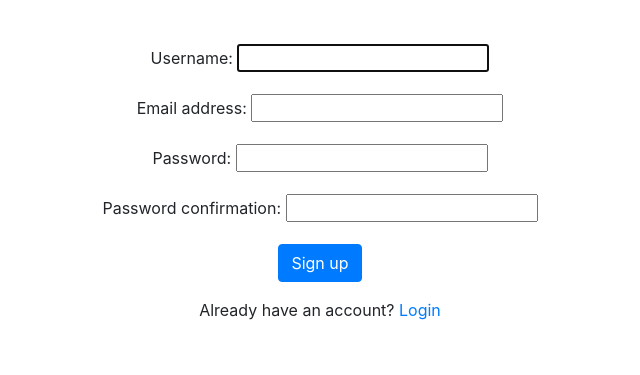
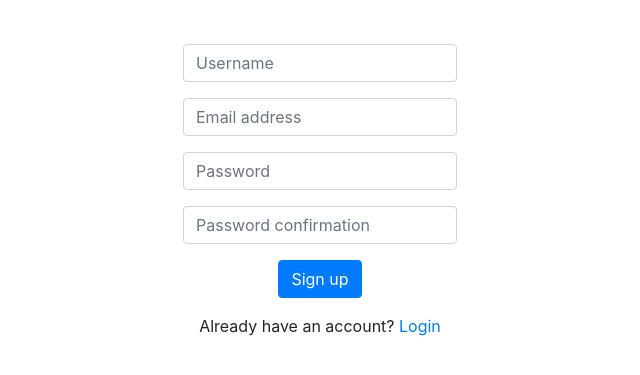
Before and after one commit to Robert-Lucas7/ECM2434_Group_Software_Project, a Django app: page /project/registration/ in a window 1280 px wide. Shown: the part 56-431 px from the top of the page, without its empty margins (320-960 px from the left). Run offline with Django 5.2, Linux system fonts and the light colour scheme; some libraries are stand-ins or nearby versions.

Commit message:
Improved Registration page style

```diff
--- a/sustainability_project/project/templates/project/registration.html
+++ b/sustainability_project/project/templates/project/registration.html
@@ -2,45 +2,39 @@
 
 {% block content %}
 
-<!-- Add padding at the top to prevent navbar overlap -->
-<div class="centered-container" style="padding-top: 60px;"> <!-- Adjust padding-top as needed -->
+<div class="centered-container" style="padding-top: 60px;">
     <div class="profile-container">
+        <!-- Displays Errors  -->
+        {% if form.errors %}
+        {% for field in form %}
+            {% if field.errors %}
+                <div class="alert alert-danger" role="alert">
+                    {% for error in field.errors %}
+                        <p style="margin: 0.3em 0;"><strong>{{ field.label }}:</strong> {{ error }}</p>
+                    {% endfor %}
+                </div>
+            {% endif %}
+        {% endfor %}
+        {% endif %}
+
+        <!-- Registration Form -->
         <form id="registrationForm" method="post" action="{% url 'registration' %}">
             {% csrf_token %}
 
-            {% if form.errors %}
-                <div class="error">
-                    <p><strong>Error:</strong> Please correct the following errors.</p>
-                    {% for field in form %}
-                        {% if field.errors %}
-                            <ul>
-                                {% for error in field.errors %}
-                                    <li><strong>{{ field.label }}:</strong> {{ error }}</li>
-                                {% endfor %}
-                            </ul>
-                        {% endif %}
-                    {% endfor %}
-                </div>
-            {% endif %}
-
             <div class="form-group">
-                <label for="{{ form.username.id_for_label }}">Username:</label>
-                {{ form.username }}
+                <input type="text" name="{{ form.username.name }}" class="form-control" placeholder="Username" required>
             </div>
 
             <div class="form-group">
-                <label for="{{ form.email.id_for_label }}">Email address:</label>
-                {{ form.email }}
+                <input type="email" name="{{ form.email.name }}" class="form-control" placeholder="Email address" required>
             </div>
 
             <div class="form-group">
-                <label for="{{ form.password1.id_for_label }}">Password:</label>
-                {{ form.password1 }}
+                <input type="password" name="{{ form.password1.name }}" class="form-control" placeholder="Password" required>
             </div>
 
             <div class="form-group">
-                <label for="{{ form.password2.id_for_label }}">Password confirmation:</label>
-                {{ form.password2 }}
+                <input type="password" name="{{ form.password2.name }}" class="form-control" placeholder="Password confirmation" required>
             </div>
 
             <div class="form-group">
@@ -55,146 +49,3 @@
 </div>
 
 {% endblock %}
-
-<style>
-.centered-container {
-    display: flex;
-    justify-content: center;
-    padding-top: 60px; /* Added padding at the top */
-}
-
-.profile-container {
-    width: fit-content;
-    background-color: #333;
-    padding: 20px;
-    border-radius: 10px;
-    box-shadow: 0 4px 8px 0 rgba(0,0,0,0.2);
-    margin-top: 20px; /* Ensures it's not hidden by the navbar */
-}
-
-.form-group {
-    margin-bottom: 15px; /* Add space between form groups */
-}
-
-.form-group label {
-    display: block; /* Ensure the label is on its own line */
-    margin-bottom: 5px; /* Space between label and input */
-}
-
-.form-group input {
-    width: calc(100% - 20px); /* Full width minus padding */
-    padding: 10px;
-    margin-bottom: 10px; /* Space between inputs */
-    border: 1px solid #ccc;
-    border-radius: 4px;
-}
-
-.btn-primary {
-    width: 100%;
-    padding: 10px;
-    border: none;
-    border-radius: 4px;
-    background-color: #007bff;
-    color: white;
-}
-
-.stats {
-    text-align: center;
-    margin-top: 10px;
-}
-
-.error {
-    color: #ff6b6b;
-    margin-bottom: 20px;
-}
-</style>
-
-
-
-<!-- <!DOCTYPE html>
-<html lang="en">
-<head>
-  <meta charset="UTF-8">
-  <meta name="viewport" content="width=device-width, initial-scale=1.0">
-  <title>Registration Page</title>
-  <style>
-    body {
-      font-family: TimesNewRoman;
-    }
-    form {
-      max-width: 400px;
-      margin: 20px auto;
-    }
-    label {
-      display: block;
-      margin-bottom: 8px;
-    }
-    input {
-      width: 100%;
-      padding: 8px;
-      margin-bottom: 16px;
-    }
-    button {
-      background-color: darkblue;
-      color: white;
-      padding: 10px 15px;
-      border: none;
-      border-radius: 5px;
-      cursor: pointer;
-    }
-    .nav {
-     list-style-type: none;
-      margin: 0;
-      padding: 0;
-      overflow: hidden;
-      background-color: darkblue;
-    }
-    li {
-      float: left;
-    }
-    li a {
-     display: block;
-     color: white;
-     text-align: center;
-     padding: 14px 16px;
-     text-decoration: none;
-    }
-  </style>
-</head>
-<body>
-  <ul class="nav">
-    <li><a href="{% url 'index' %}">Back</a></li>
-    <li><a href="{% url 'login' %}">Login</a></li>
-  </ul>
-
-  <h1 align="center" underline><u>Input info to register</u></h1>
-
-<div id="msg">
-    {% if form.errors %}
-        <div class="error">
-            <p><span>ERROR</span></p>
-            <ul>
-                {% for key, value in form.errors.items %}
-                    {% for error in value %}
-                        <li>{{ error }}</li>
-                    {% endfor %}
-                {% endfor %}
-            </ul>
-        </div>
-    {% endif %}
-</div>
-  <form id="registrationForm" method="post">
-    {% csrf_token %}
-    {{ form.username.label_tag }}
-    {{ form.username}}
-    {{ form.email.label_tag }}
-    {{ form.email }}
-    {{ form.password1.label_tag }}
-    {{ form.password1}}
-    {{ form.password2.label_tag }}
-    {{ form.password2}}
-    <button type="submit">Sign up</button>
-  </form>
-
-</body>
-</html> -->
```
